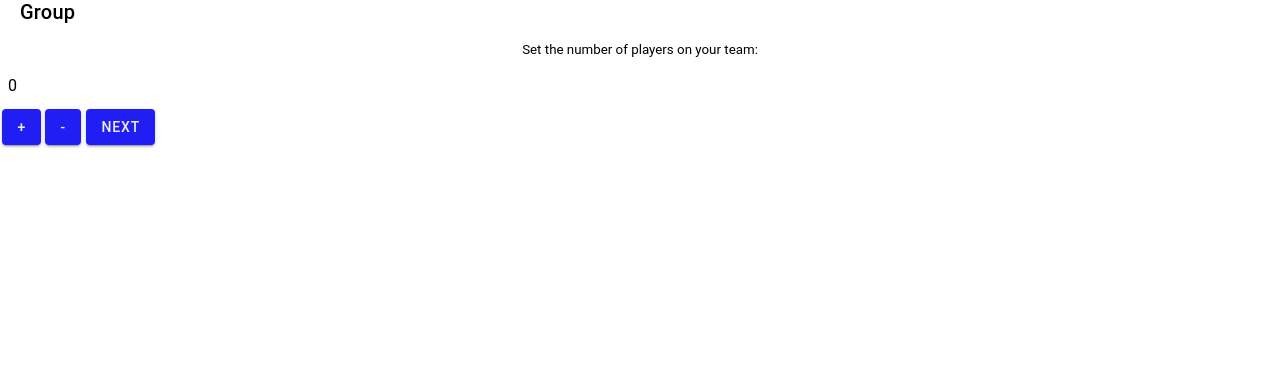
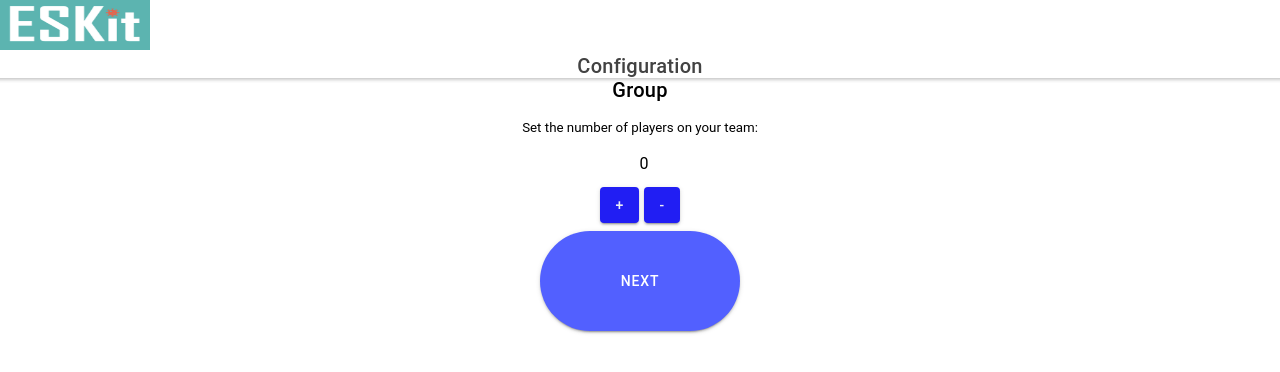
Before and after one commit to Luminilion/EskApp, a React (Create React App) app: page /numberOfPlayers in a window 1280 px wide. Shown: the top 372 px of the page. Built offline with nearby package versions, Linux system fonts and the light colour scheme.

Commit message:
merged joueursconfig et nbplayers

```diff
--- a/src/App.tsx
+++ b/src/App.tsx
@@ -7,7 +7,6 @@ import { IonReactRouter } from '@ionic/react-router';
 import Home from './pages/Home';
 import NumberOfPlayers from './pages/NumberOfPlayers';
 import Enigma from './pages/Enigma'
-import JoueursConfig from './pages/JoueursConfig';
 import JoueursAttribution1 from './pages/JoueursAttribution1';
 import JoueursAttribution2 from './pages/JoueursAttribution2';
 import Indications from './pages/enigma/Indications';
@@ -77,17 +76,14 @@ const App: React.FC = () => (
         <Route exact path="/reponse_2">
           <Reponse2/>
         </Route>
-        <Route exact path="/joueursConfig">
-          <JoueursConfig />
+        <Route exact path='/numberOfPlayers'>
+          <NumberOfPlayers />
         </Route>
         <Route exact path="/joueursAttribution1">
           <JoueursAttribution1 />
         </Route>
         <Route exact path="/joueursAttribution2">
           <JoueursAttribution2 />
-        </Route>
-        <Route exact path='/numberOfPlayers'>
-          <NumberOfPlayers />
         </Route>
         <Route exact path="/endgame">
           <Endgame />
--- a/src/pages/JoueursConfig.tsx
+++ /dev/null
@@ -1,50 +0,0 @@
-import { IonContent, IonHeader, IonPage, IonTitle, IonToolbar, IonCardContent, IonButton } from '@ionic/react';
-import './JoueursConfig.css';
-import logo from '../img/logo.png';
-
-const JoueursConfig: React.FC = () => {
-  return (
-    <IonPage>
-
-      <IonHeader>
-        <IonToolbar>
-        <img src={logo} height="50" width="150" />
-          <IonTitle class="ion-text-center">Configuration</IonTitle>
-        </IonToolbar>
-      </IonHeader>
-
-
-      <IonContent fullscreen>
-      <IonContent class="ion-text-center"  >
-        <br />
-        <br />
-        Repartissez vous en 2 groupes et indiquez le nombre de joueurs total.
-			  <br />
-        <br />
-        <br />
-        <input
-          type="text"
-
-          placeholder="0"
-          name="nombre"
-
-        />
-        <br />
-        <br />
-        <br />
-        <br />
-        <br />
-        <br />
-        <IonButton class="roundJoueur"  shape="round" color="tertiary" routerLink="/JoueursAttribution1">Generer le jeu</IonButton>
-
-      </IonContent>
-
-
-
-
-      </IonContent>
-    </IonPage>
-  );
-};
-
-export default JoueursConfig;
--- a/src/pages/NumberOfPlayers.tsx
+++ b/src/pages/NumberOfPlayers.tsx
@@ -15,7 +15,7 @@ import {
   IonInput,
 } from '@ionic/react';
 import ExploreContainer from '../components/ExploreContainer';
-import './Home.css';
+import './JoueursConfig.css';
 import logo from '../img/logo.png';
 import { useHistory, useLocation } from "react-router";
 import { useState } from 'react';
@@ -48,13 +48,22 @@ const NumberOfPlayers: React.FC = () => {
 
   return (
     <IonPage>
-      <IonContent>
+
+      <IonHeader>
+        <IonToolbar>
+          <img src={logo} height="50" width="150" />
+          <IonTitle class="ion-text-center">Configuration</IonTitle>
+        </IonToolbar>
+      </IonHeader>
+
+      <IonContent class="ion-text-center">
         <IonTitle>Group {location.team}</IonTitle>
         <p>Set the number of players on your team:</p>
         <IonInput value={nbPlayers} readonly></IonInput>
         <IonButton onClick={addPlayer}>+</IonButton>
         <IonButton onClick={removePlayer}>-</IonButton>
-        <IonButton onClick={nextConfig}>Next</IonButton>
+        <br/>
+        <IonButton class="roundJoueur"  shape="round" color="tertiary" onClick={nextConfig}>Next</IonButton>
       </IonContent>
     </IonPage>
   );
```
